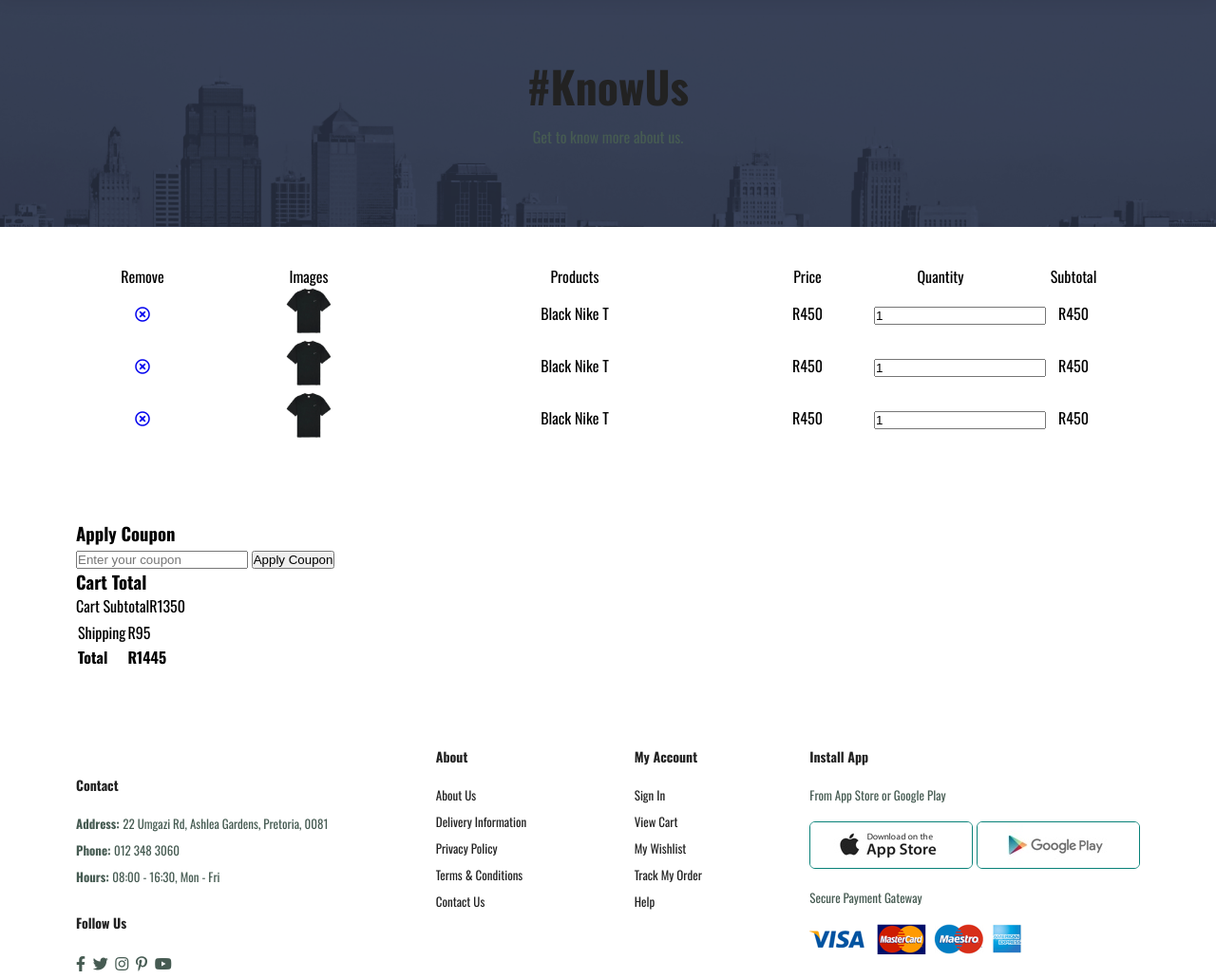
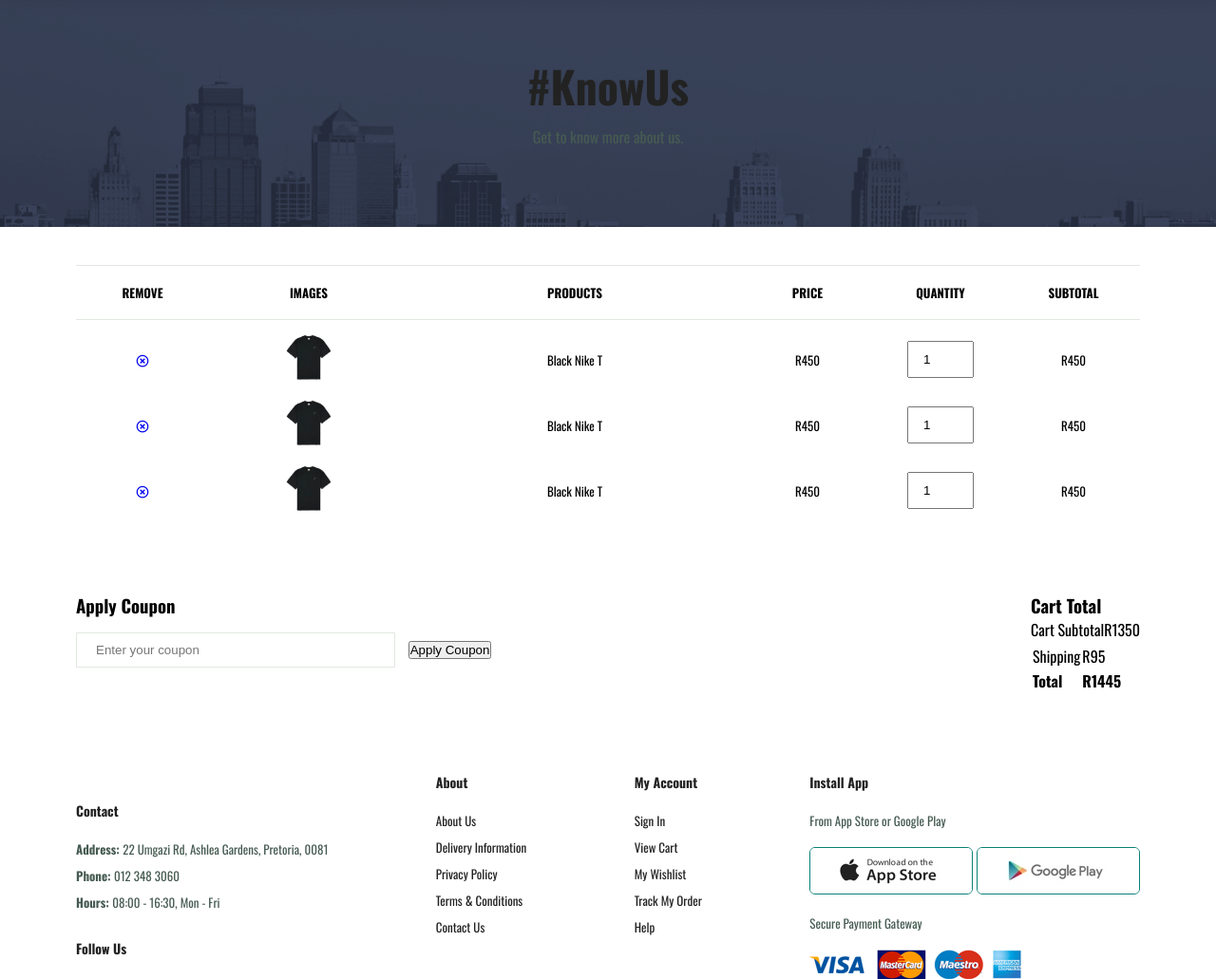
Before and after one commit to IceColdOros/Web2, a PHP site: page /Pages/cart.html in a window 1280 px wide. Shown: the part 346-1377 px from the top of the page at 95% size. Run offline with PHP 8.4, Linux system fonts and the light colour scheme; some libraries are stand-ins or nearby versions.

Commit message:
last update before blaze?

```diff
--- a/Style/styles.css
+++ b/Style/styles.css
@@ -754,4 +754,54 @@
     text-align: center;
 }
 
+#cart table td:nth-child(5) input {
+    width: 70px;
+    padding: 10px 5px 10px 15px;
+}
+
+#cart table thead {
+    border: 1px solid #e2e9e1;
+    border-left: none;
+    border-right: none;
+}
+
+#cart table thead td {
+    font-weight: 700;
+    text-transform: uppercase;
+    font-size: 13px;
+    padding: 18px;
+}
+
+#cart table tbody tr td {
+    padding-top: 15px;
+}
+
+#cart table tbody td {
+    font-size: 13px;
+}
+
+#cart-add {
+    display: flex;
+    flex-wrap: wrap;
+    justify-content: space-between;
+}
+
+#coupon {
+    width: 50%;
+    margin-bottom: 30px;
+}
+
+#coupon h3 {
+    padding-bottom: 15px;
+}
+
+#coupon input {
+    padding: 10px 20px;
+    outline: none;
+    width: 60%;
+    margin-right: 10px;
+    border: 1px solid #e2e9e1;
+}
+
+
 /*Start Media Query*/
```
